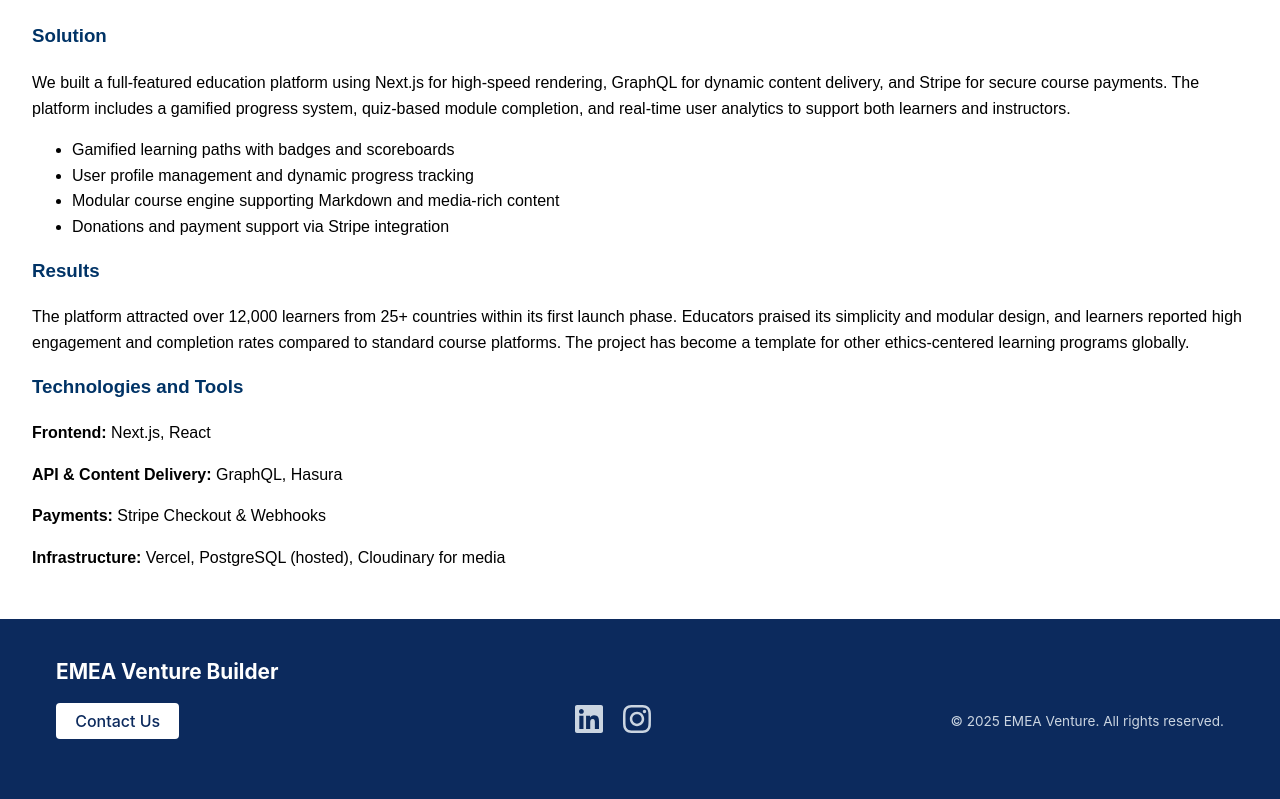
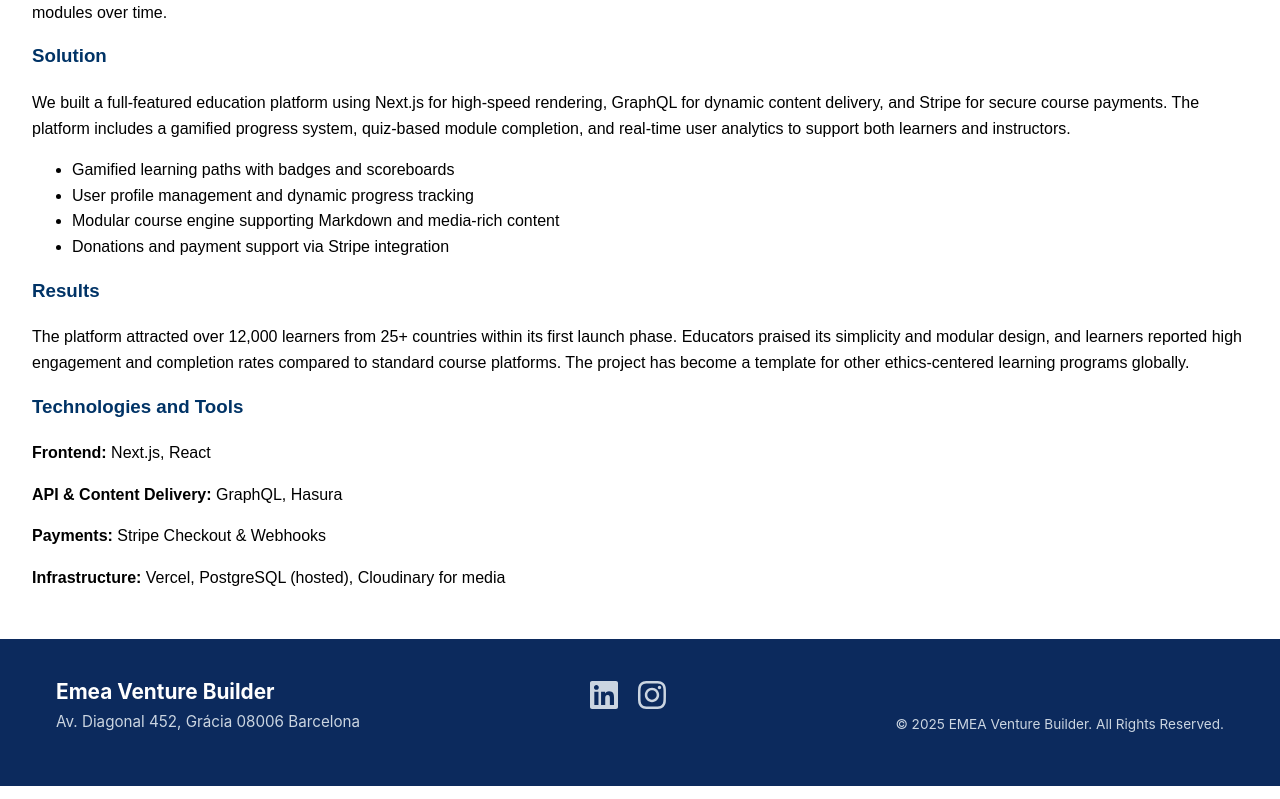
Before and after one commit to lithikanbarasan/emea, a React (Create React App) app: page /academy in a window 1280 px wide. Shown: the part 1386-2185 px from the top of the page. Built offline with nearby package versions, Linux system fonts and the light colour scheme; the HTML template or start-up script is replaced by a standard one.

Commit message:
Make changes

```diff
--- a/public/index.html
+++ b/public/index.html
@@ -2,12 +2,11 @@
 <html lang="en">
   <head>
     <meta charset="utf-8" />
-    <link rel="icon" href="%PUBLIC_URL%/favicon.ico" />
+    <link rel="icon" href="%PUBLIC_URL%/logoicon.ico" />
     <meta name="viewport" content="width=device-width, initial-scale=1" />
     <meta name="theme-color" content="#000000" />
     <meta
       name="description"
-      content="Web site created using create-react-app"
     />
     <link rel="apple-touch-icon" href="%PUBLIC_URL%/logo192.png" />
     <!--
@@ -24,7 +23,7 @@
       work correctly both with client-side routing and a non-root public URL.
       Learn how to configure a non-root public URL by running `npm run build`.
     -->
-    <title>React App</title>
+    <title>EMEA Venture Builder</title>
   </head>
   <body>
     <noscript>You need to enable JavaScript to run this app.</noscript>
--- a/src/App.jsx
+++ b/src/App.jsx
@@ -1,8 +1,6 @@
 import React from 'react';
 import { BrowserRouter as Router, Routes, Route } from 'react-router-dom';
 import Home from './pages/IconListPage/Home.jsx';
-import Blog from './pages/IconListPage/Blog.jsx';
-import Contact from './pages/IconListPage/ContactUs.jsx';
 
 import './App.css';
 import Header from "./components/header.jsx";
@@ -123,8 +121,8 @@
         } />
 
         <Route path="/" element={<Home />} />
-        <Route path="/contact" element={<Contact />} />
-        <Route path="/blog" element={<Blog />} />
+        {/* <Route path="/contact" element={<Contact />} />
+        <Route path="/blog" element={<Blog />} /> */}
 
         <Route path="/mobile-apps" element={<MobileApps />} />
         <Route path="/healthcare" element={<Healthcare />} />
--- a/src/components/MainPage/MainPage.jsx
+++ b/src/components/MainPage/MainPage.jsx
@@ -26,7 +26,7 @@
         We specialize in full-cycle software development from designing intuitive mobile apps to building powerful automation such as machine learning, predictive systems, data analytics. We turn your idea into scalable, secure, smart, and innovative solutions
         </p>
         <div className={styles.buttonGroup}>
-        <Link to="/contact" className={styles.secondary}>CONTACT US</Link>
+        {/* <Link to="/contact" className={styles.secondary}>CONTACT US</Link> */}
         </div>
       </div>
     </div>
--- a/src/components/footer.jsx
+++ b/src/components/footer.jsx
@@ -7,13 +7,12 @@
   return (
     <footer className={styles.footer}>
       <div className={styles.footerContent}>
-    <div className={styles.top}>
-      <Link to="/" className={styles.logo}>EMEA Venture Builder</Link>
+  <div className={styles.leftSection}>
+    <Link to="/" className={styles.logo}>Emea Venture Builder</Link>
+    <p className={styles.address}>Av. Diagonal 452, Grácia 08006 Barcelona</p>
   </div>
 
-    <div className={styles.bottom}>
-      <Link to="/contact" className={styles.contactButton}>Contact Us</Link>
-      <div className={styles.socialIcons}>
+  <div className={styles.centerSection}>
     <a href="https://www.linkedin.com/company/emea-venture/" target="_blank" rel="noopener noreferrer">
       <FaLinkedin className={styles.icon} />
     </a>
@@ -21,10 +20,12 @@
       <FaInstagram className={styles.icon} />
     </a>
   </div>
-      <p className={styles.copyright}>© 2025 EMEA Venture. All rights reserved.</p>
+
+  <div className={styles.rightSection}>
+    <p className={styles.copyright}>© 2025 EMEA Venture Builder. All Rights Reserved.</p>
+  </div>
 </div>
 
-  </div>
     </footer>
   );
 }
--- a/src/components/footer.module.css
+++ b/src/components/footer.module.css
@@ -6,12 +6,21 @@
 
 .footerContent {
   max-width: 1200px;
+  margin: 0 auto;
   padding: 0 1rem;
-  margin: 0 auto;
+  display: flex;
+  justify-content: space-between;
+  align-items: flex-start;
+  gap: 1rem;
+  flex-wrap: nowrap;
+}
+
+/* LEFT SECTION: Logo and Address */
+.leftSection {
   display: flex;
   flex-direction: column;
-  align-items: center;
-  flex-wrap: wrap;
+  align-items: flex-start;
+  flex: 0 0 auto;
 }
 
 .logo {
@@ -21,34 +30,19 @@
   font-size: 1.3rem;
 }
 
-  .top {
-    display: flex;
-    flex-direction: column;
-    align-items:left;
-    gap: 1.5rem;
-    width: 100%
+.address {
+  margin-top: 0.5rem;
+  font-size: 0.95rem;
+  color: #cbd5e1;
 }
 
-  .bottom {
-  display: flex;
-  flex-direction: row;
-  gap: 0.3rem;
-  justify-content: space-between;
-  align-items: center;
-  width: 100%;
-  margin: 1rem 0; /* Only vertical margin */
-}
-
-  .right {
+/* CENTER SECTION: Social Icons */
+.centerSection {
   display: flex;
   align-items: center;
-    gap: 1.2rem;
-  }
-
-  .socialIcons {
-    display: flex;
-    gap: 1.0rem;
-    margin-left: 6.0rem;
+  justify-content: center;
+  gap: 1rem;
+  flex: 1;
 }
 
 .icon {
@@ -61,6 +55,23 @@
   color: #ffffff;
 }
 
+/* RIGHT SECTION: Copyright */
+.rightSection {
+  display: flex;
+  align-items: flex-start;
+  justify-content: flex-end;
+  flex: 0 0 auto;
+  white-space: nowrap;
+  margin-top: 1.5rem; /* ADDED: Pushes it to align with address */
+}
+
+
+.copyright {
+  font-size: 0.85rem;
+  color: #cbd5e1;
+}
+
+/* BUTTON STYLE (if used elsewhere in footer) */
 .contactButton {
   background-color: #ffffff;
   color: #0c2a5d;
@@ -77,16 +88,26 @@
   color: #023e8a;
 }
 
-  .copyright {
-    font-size: 0.85rem;
-    color: #cbd5e1;
-  }
-
+/* RESPONSIVE DESIGN */
 @media screen and (max-width: 768px) {
-    .bottom {
+  .footerContent {
     flex-direction: column;
     align-items: center;
     text-align: center;
+  }
+
+  .leftSection,
+  .centerSection,
+  .rightSection {
+    width: 100%;
+    align-items: center;
+    justify-content: center;
+    margin-bottom: 1rem;
+    text-align: center;
+  }
+
+  .rightSection {
+    margin-bottom: 0;
   }
 
   .contactButton {
@@ -96,11 +117,6 @@
   }
 
   .copyright {
-      text-align: center;
     margin-top: 1rem;
   }
-
-    .socialIcons {
-      margin-left: 0;
 }
-  }
--- a/src/components/header.jsx
+++ b/src/components/header.jsx
@@ -14,8 +14,8 @@
       </div>
       <nav className={styles.nav}>
         <Link to="/" className={styles.navLink}>Home</Link>
-        <Link to="/blog" className={styles.navLink}>Blog</Link>
-        <Link to="/contact" className={styles.navLink}>Contact Us</Link>
+        {/* <Link to="/blog" className={styles.navLink}>Blog</Link>
+        <Link to="/contact" className={styles.navLink}>Contact Us</Link> */}
       </nav>
     </header>
     );
--- a/src/components/header.module.css
+++ b/src/components/header.module.css
@@ -16,7 +16,7 @@
 }
 
 .logoImage {
-  height: 120px;
+  height: 140px;
   width: auto;
 }
 
--- a/src/projectpages/MobileApps.jsx
+++ b/src/projectpages/MobileApps.jsx
@@ -2,7 +2,7 @@
 import MobileAppsImg from '../assets/projectSectionImages/mobile1.png';
 import TaskReminderImg from '../assets/screenshots/mobpic1.png';
 import ActivityTrackingImg from '../assets/screenshots/mobpic2.png';
-import EOGDoctorImg from '../assets/screenshots/mobpic1.png';
+import EOGDoctorImg from '../assets/screenshots/mobpic3.png';
 import AwarenessForumImg from '../assets/screenshots/mobpic4.png';
 
 const CircleNumber = ({ number }) => (
```
Also changed, not shown: 1 other file (tests, documents, lock files or other folders). Lines whose indentation alone changed are shown as unchanged.
